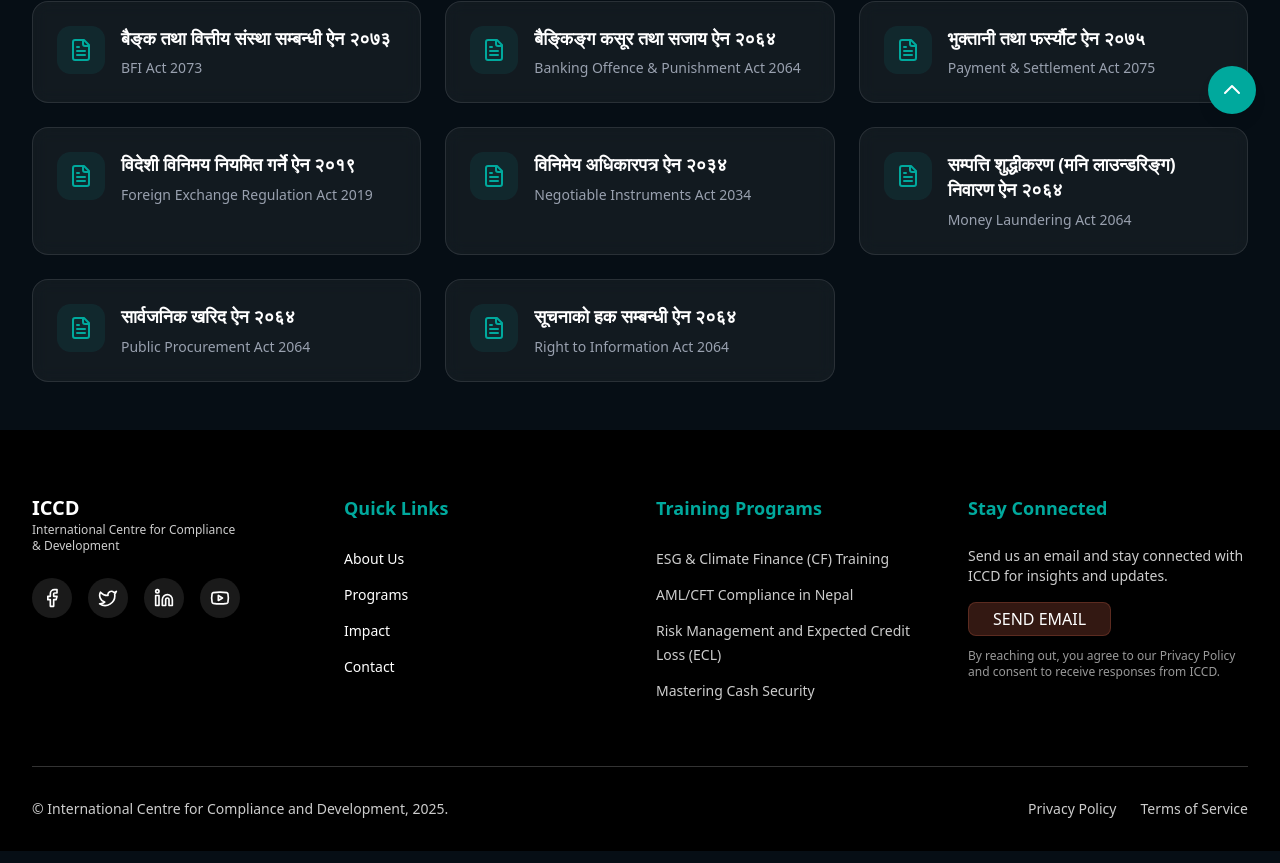
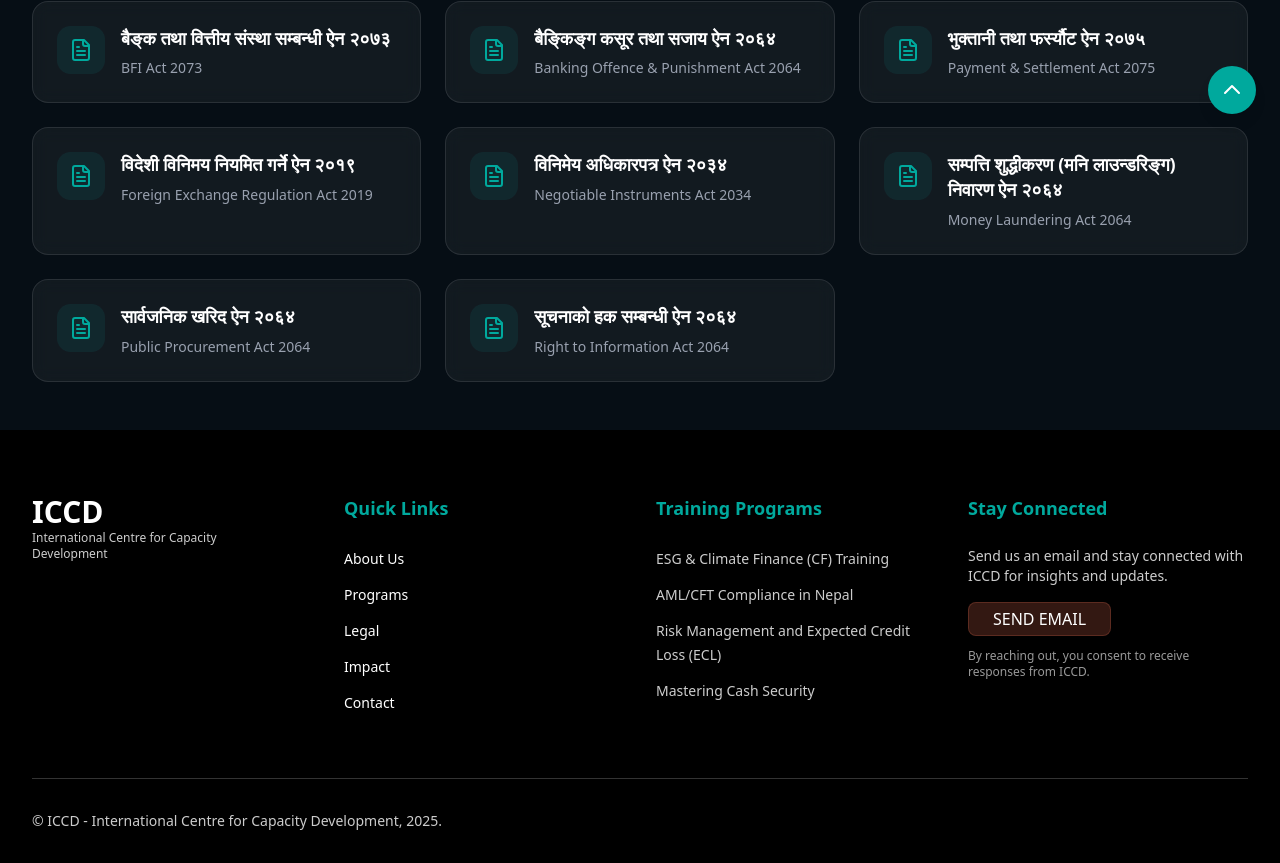
Before and after one commit to saran-adhikari/iccd, a Next.js app: page /legal in a window 1280 px wide. Shown: the part 662-1525 px from the top of the page. Built offline with nearby package versions, Linux system fonts and the light colour scheme.

Commit message:
final adjustments and changes

```diff
--- a/src/app-components/company-info.tsx
+++ b/src/app-components/company-info.tsx
@@ -7,13 +7,13 @@ import { motion } from "framer-motion"
 export default function CompanyInfo() {
   return (
     <motion.section
-      className="relative bg-white py-4"
+      className="relative bg-background py-4"
       initial={{ opacity: 0, y: 40 }}
       whileInView={{ opacity: 1, y: 0 }}
       viewport={{ once: true, amount: 0.2 }}
       transition={{ duration: 0.8, ease: "easeOut" }}
     >
-      <div className="mx-auto max-w-7xl px-6 lg:px-0">
+      <div className="mx-auto max-w-6xl px-6 lg:px-0">
         <div className="grid grid-cols-1 lg:grid-cols-2 gap-0 items-center">
           {/* Left Content Section */}
           <motion.div
@@ -22,8 +22,8 @@ export default function CompanyInfo() {
             viewport={{ once: true }}
             transition={{ duration: 0.7, delay: 0.2 }}
           >
-            <h2 className="text-4xl md:text-4xl font-extrabold text-black leading-tight">
-              Be a part of Nepal&apos;s<span className="text-primary"> fastest</span>   growing{" "}
+            <h2 className="text-4xl md:text-4xl font-extrabold text-white leading-tight">
+              Be a part of <span className="text-primary"> Nepal&apos;s fastest</span>   growing{" "}
               training institute
             </h2>
 
@@ -39,7 +39,7 @@ export default function CompanyInfo() {
             transition={{ duration: 0.7, delay: 0.3 }}
           >
             <Image
-              src="/Images/Stocks/nepalmap-green.png"
+              src="/Images/Stocks/nepalmap-bg.png"
               alt="Map of Nepal"
               fill
               className="object-contain"
--- a/src/app-components/contact-form.tsx
+++ b/src/app-components/contact-form.tsx
@@ -79,14 +79,14 @@ export function ContactForm() {
   }
 
   return (
-    <section className="relative py-14 md:py-20 bg-primary/5">
+    <section className="relative py-14 md:py-20">
       <div className="max-w-6xl mx-auto w-[80%] px-4 sm:px-6 lg:px-6">
         <motion.div
           initial={{ opacity: 0, y: 20 }}
           whileInView={{ opacity: 1, y: 0 }}
           viewport={{ once: true }}
           transition={{ duration: 0.6 }}
-          className="relative rounded-3xl bg-background shadow-xl border border-border/40 p-6 sm:p-4 md:p-10 mx-auto"
+          className="relative rounded-3xl bg-secondary/5 shadow-xl border border-primary/40 p-6 sm:p-4 md:p-10 mx-auto"
         >
           <div className="grid gap-8 lg:grid-cols-[420px_minmax(0,1fr)]">
             {/* LEFT INFO */}
@@ -97,8 +97,8 @@ export function ContactForm() {
                   <li className="flex gap-3">
                     <MapPin className="h-5 w-5 mt-0.5 opacity-90" />
                     <div>
-                      <p>123 Financial District</p>
-                      <p>Kathmandu, BA 44600 NPL</p>
+                      <p>Baluwatar-04</p>
+                      <p>Kathmandu, BA 4600 NPL</p>
                     </div>
                   </li>
                   <li className="flex gap-3">
@@ -114,7 +114,7 @@ export function ContactForm() {
                   </li>
                   <li className="flex gap-3">
                     <Clock className="h-5 w-5 mt-0.5 opacity-90" />
-                    <p>Mon–Fri: 9:00–18:00 (NPT)</p>
+                    <p>Mon–Fri: 9:00–17:00 (NPT)</p>
                   </li>
                 </ul>
               </div>
--- a/src/app-components/contact-hero.tsx
+++ b/src/app-components/contact-hero.tsx
@@ -6,7 +6,7 @@ export function ContactHero() {
       {/* Background image */}
       <div
         className="absolute inset-0 -z-10 bg-cover bg-center"
-        style={{ backgroundImage: "url('https://i.pinimg.com/1200x/dc/8e/73/dc8e73ae9bf603c4782f2976951f971f.jpg')" }} // replace with your image
+        style={{ backgroundImage: "url('https://i.pinimg.com/1200x/43/5e/b6/435eb64e7d4d427a7266c2abdf61c72a.jpg')" }} // replace with your image
       />
 
       {/* Gradient overlay */}
--- a/src/app-components/footer.tsx
+++ b/src/app-components/footer.tsx
@@ -12,7 +12,7 @@ export function Footer() {
   const quickLinks = [
     { name: "About Us", href: "/about" },
     { name: "Programs", href: "/programs" },
-    // { name: "Why Choose ICCD", href: "/why-choose" },
+    { name: "Legal", href: "/legal" },
     { name: "Impact", href: "/impact" },
     { name: "Contact", href: "/contact" },
   ]
@@ -27,12 +27,7 @@ export function Footer() {
     }
   })
 
-  const policies = [
-    { name: "Privacy Policy", href: "/privacy" },
-    { name: "Terms of Service", href: "/terms" },
-    // { name: "Disclaimer", href: "/disclaimer" },
-    // { name: "Cookie Policy", href: "/cookies" },
-  ]
+
 
   return (
     <footer className="bg-black text-primary-foreground">
@@ -58,16 +53,16 @@ export function Footer() {
                     </div> */}
 
                 <div>
-                  <div className="text-xl font-bold">ICCD</div>
+                  <div className="text-3xl font-bold">ICCD</div>
                   <div className="text-xs text-primary-foreground/80">
-                    International Centre for Compliance<br/> & Development
+                    International Centre for Capacity<br/> Development
                   </div>
                 </div>
               </div>
               {/* <p className="text-primary-foreground/80 text-sm leading-relaxed mb-6">
                 Uniting Stakeholders to Build a Stronger AML/CFT Regime
               </p> */}
-              <div className="flex space-x-4">
+              {/* <div className="flex space-x-4">
                 <button className="w-10 h-10 bg-primary-foreground/10 rounded-full flex items-center justify-center hover:bg-secondary cursor-pointer transition-colors">
                   <Facebook className="h-5 w-5" />
                 </button>
@@ -80,7 +75,7 @@ export function Footer() {
                 <button className="w-10 h-10 bg-primary-foreground/10 rounded-full flex items-center justify-center hover:bg-secondary cursor-pointer transition-colors">
                   <Youtube className="h-5 w-5" />
                 </button>
-              </div>
+              </div> */}
             </div>
 
             {/* Quick Links */}
@@ -138,7 +133,7 @@ export function Footer() {
 
                 </div>
                 <p className="text-xs text-primary-foreground/60">
-                  By reaching out, you agree to our Privacy Policy and consent to receive responses from ICCD.
+                  By reaching out, you consent to receive responses from ICCD.
                 </p>
               </div>
             </div>
@@ -150,19 +145,9 @@ export function Footer() {
         <div className="border-t border-primary-foreground/20 py-8">
           <div className="flex flex-col md:flex-row justify-between items-center gap-4">
             <div className="text-sm text-primary-foreground/80">
-              ©  International Centre for Compliance and Development,  {new Date().getFullYear()}.
+              © ICCD - International Centre for Capacity Development,  {new Date().getFullYear()}.
             </div>
-            <div className="flex flex-wrap gap-6">
-              {policies.map((policy) => (
-                <Link
-                  key={policy.name}
-                  href={policy.href}
-                  className="text-sm text-primary-foreground/80 hover:text-secondary transition-colors"
-                >
-                  {policy.name}
-                </Link>
-              ))}
-            </div>
+
           </div>
         </div>
       </div>
--- a/src/app-components/header.tsx
+++ b/src/app-components/header.tsx
@@ -40,9 +40,9 @@ export function Header() {
     { name: "Programs", href: "/programs" },
     // { name: "Why Choose ICCD", href: "/why-choose" },
     // { name: "Events", href: "/events" },
-    // { name: "Our Impact", href: "/impact" },
+    { name: "Impact", href: "/impact" },
     // { name: "Blog", href: "/blog" },
-    { name: "Legal Docs", href: "/legal" },
+    { name: "Legal", href: "/legal" },
     { name: "Contact", href: "/contact" },
   ]
 
--- a/src/app-components/why-iccd.tsx
+++ b/src/app-components/why-iccd.tsx
@@ -14,22 +14,22 @@ type WhyItem = {
 const items: WhyItem[] = [
   {
     title: "Experienced Industry Leaders",
-    description: "ICCD is a trusted authority in AML/CFT education and awareness. Our leadership has guided institutions and regulators with proven strategies that blend expertise and innovation. We not only deliver training but also help shape ethical and sustainable compliance standards.",
+    description: "Our team has members with over 10 years of experience in Training Nepal's BFI's",
     icon: BriefcaseBusiness
   },
   {
     title: "Industry Expert",
-    description: "Our experts combine academic knowledge with real-world experience across industries such as banking and fintech. This ensures our programs are practical, relevant, and adaptable to today's compliance challenges. By anticipating trends, we empower professionals to stay ahead of complex regulatory requirements.",
+    description: "Our experts combine academic knowledge with real-world experience across the banking industry. This ensures our programs are practical, relevant, and adaptable to today's compliance challenges. By anticipating trends, we empower professionals to stay ahead of complex regulatory requirements.",
     icon: Cog
   },
   {
     title: "Personalized Service",
-    description: "Every organization is unique, and so are its compliance needs. We work closely with clients to create tailored solutions that match their goals and challenges. From one-on-one mentoring to customized training, we ensure measurable value for both individuals and organizations.",
+    description: "Every organization is unique, and so are its compliance needs. We work closely with clients to create tailored solutions that match their goals and challenges.",
     icon: UserRound
   },
   {
     title: "Rapid Value Creation",
-    description: "Our approach delivers quick, measurable results. Using case studies, interactive learning, and proven frameworks, organizations can see cultural and operational improvements within weeks. From better decision-making to stronger risk management, we focus on impact that lasts.",
+    description: "Our approach delivers quick, measurable results. Using case studies, interactive learning, and proven frameworks, we are committed to create value for your organization. From better decision-making to stronger risk management, we focus on impact that lasts.",
     icon: HandHeart
   },
 ]
--- a/src/app/about/page.tsx
+++ b/src/app/about/page.tsx
@@ -8,10 +8,10 @@ import { Accreditation } from "@/app-components/accreditation"
 import {CTAStrip}  from "@/app-components/cta-strip"
 import { Footer } from "@/app-components/footer"
 import { ImpactNumbers } from "@/app-components/impact-numbers"
-import CompanyInfo from "@/app-components/company-info"
 import WhyICCD_Toggle from "@/app-components/why-iccd"
 import { CaseStudies } from "@/app-components/case-studies"
 import { IndustryTestimonials } from "@/app-components/industry-testimonials"
+import CompanyInfo from "@/app-components/company-info"
 
 export default function AboutPage() {
   return (
@@ -20,8 +20,9 @@ export default function AboutPage() {
       <AboutHero />
       {/* <AboutStory /> */}
       <MissionVision />
+      <CompanyInfo/>
       <WhyICCD_Toggle/>
-      {/* <CompanyInfo/> */}
+
       {/* <LeadershipTeam /> */}
       {/* <ImpactNumbers/> */}
       <Testimonials />
--- a/src/app/contact/page.tsx
+++ b/src/app/contact/page.tsx
@@ -3,6 +3,7 @@ import { ContactHero } from "@/app-components/contact-hero"
 import { ContactForm } from "@/app-components/contact-form"
 import { ContactMap } from "@/app-components/contact-map"
 import { Footer } from "@/app-components/footer"
+import { Testimonials } from "@/app-components/testimonials"
 
 export default function ContactPage() {
   return (
@@ -10,7 +11,8 @@ export default function ContactPage() {
       <Header />
       <ContactHero />
       <ContactForm />
-      <ContactMap />
+      <Testimonials />
+      {/* <ContactMap /> */}
       <Footer />
     </main>
   )
--- a/src/app/impact/page.tsx
+++ b/src/app/impact/page.tsx
@@ -5,7 +5,7 @@ import {Footer} from "@/app-components/footer"
 import { Header } from "@/app-components/header"
 import HeroTrainMyTeam from "@/app-components/herotrainmyteam"
 import { ImpactHero } from "@/app-components/impact-hero"
-
+import { ImpactInfographic } from "@/app-components/impact-infographic"
 import { ImpactMetrics } from "@/app-components/impact-metrics"
 import { ImpactNumbers } from "@/app-components/impact-numbers"
 import { IndustryTestimonials } from "@/app-components/industry-testimonials"
@@ -17,9 +17,10 @@ export default function ImpactPage() {
             <Header />
             <ImpactHero />
             <ImpactMetrics />
-            <IndustryTestimonials />
-            <HeroTrainMyTeam />
-            {/* <Testimonials /> */}
+            {/* <ImpactNumbers/> */}
+            {/* <IndustryTestimonials /> */}
+            {/* <HeroTrainMyTeam /> */}
+            <Testimonials />
             <CTAStrip />
             <Footer />
         </main>
```
Also changed, not shown: public/Images/Stocks/nepalmap-bg.png (added).
